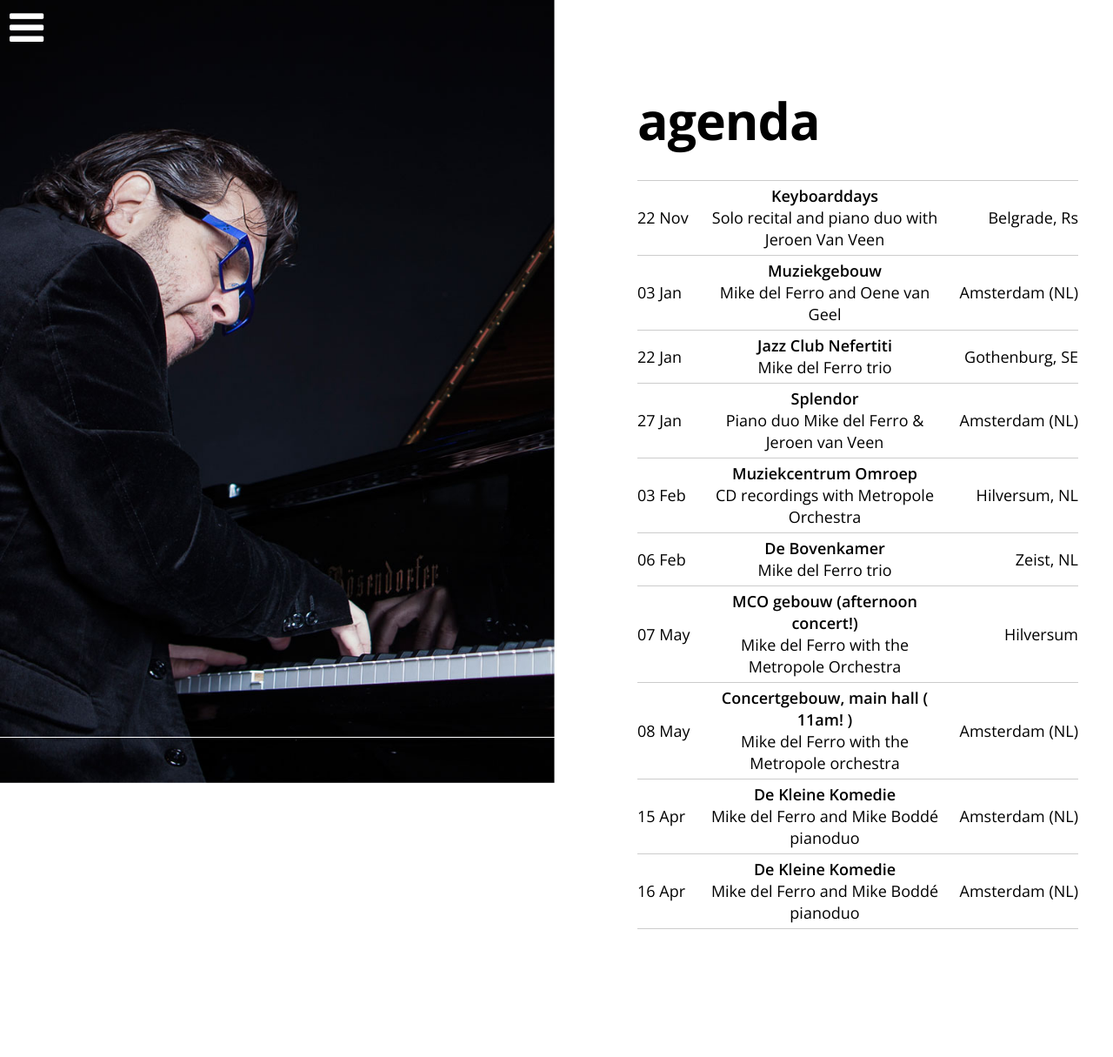
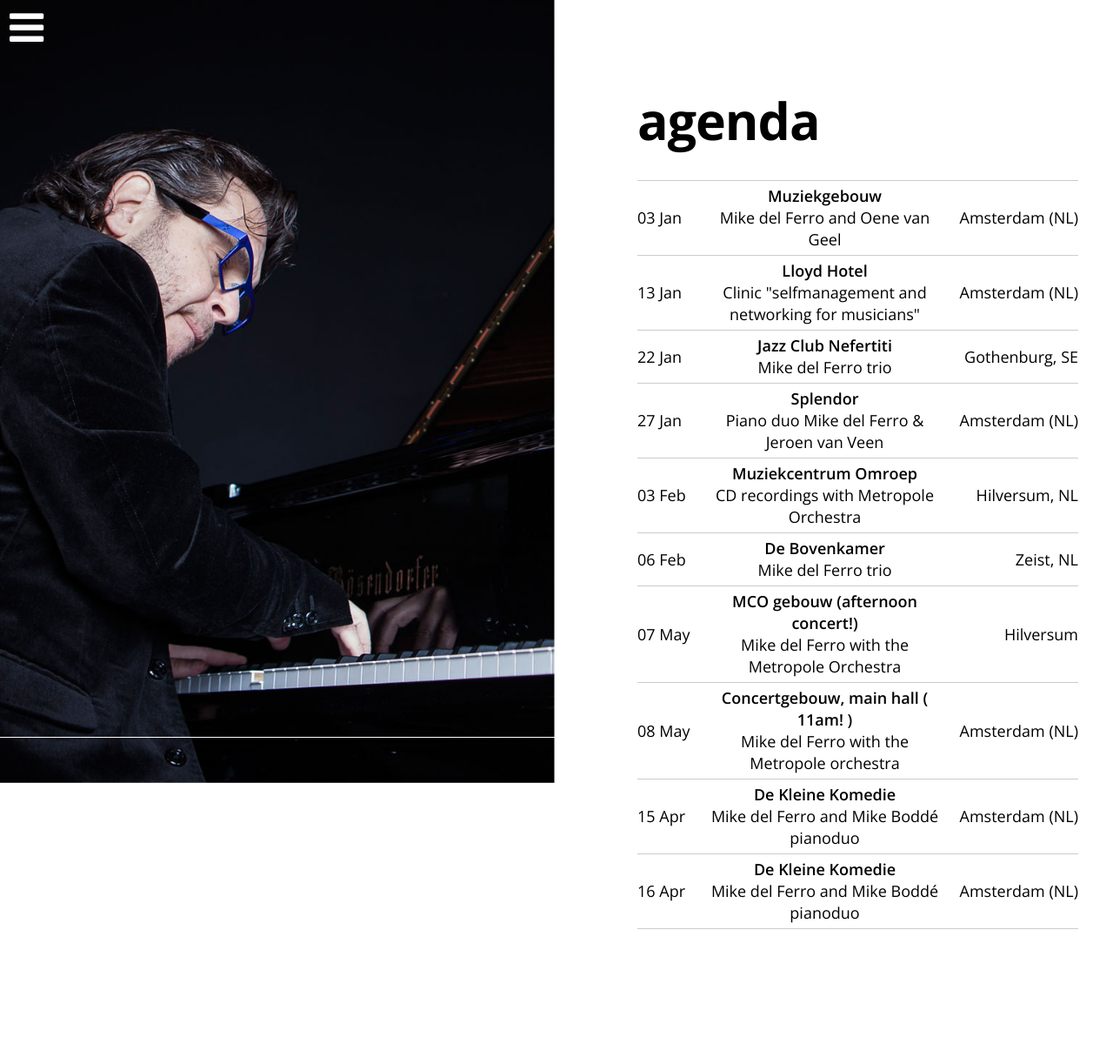
Before and after one commit to mikedelferro/website, a Jekyll site: the page built from agenda.html, in a window 1280 px wide. Shown: the whole page at 87% size. Built offline with Jekyll 4.4.1, drawn with Linux system fonts in a browser that asks for light colours; nearby versions of some CDN libraries.

Commit message:
Updated '_config.yml' via CloudCannon

```diff
--- a/_config.yml
+++ b/_config.yml
@@ -1,14 +1,14 @@
 gigs:
-  - title: Solo recital and piano duo with Jeroen Van Veen
-    date: 2015-11-22T19:00:00.000Z
-    location: 'Belgrade, Rs'
-    venue: Keyboarddays
-    url: www.keyboarddays.com
   - title: Mike del Ferro and Oene van Geel
     date: 2016-01-03T14:00:00.000Z
     location: Amsterdam (NL)
     venue: Muziekgebouw
     url: www.muziekgebouw.nl
+  - title: 'Clinic "selfmanagement and networking for musicians"'
+    date: 2016-01-13T14:00:00.000Z
+    location: Amsterdam (NL)
+    venue: Lloyd Hotel
+    url: 'http://www.musicmotion.nl'
   - title: Mike del Ferro trio
     date: 2016-01-22T08:00:00.000Z
     location: 'Gothenburg, SE'
```
